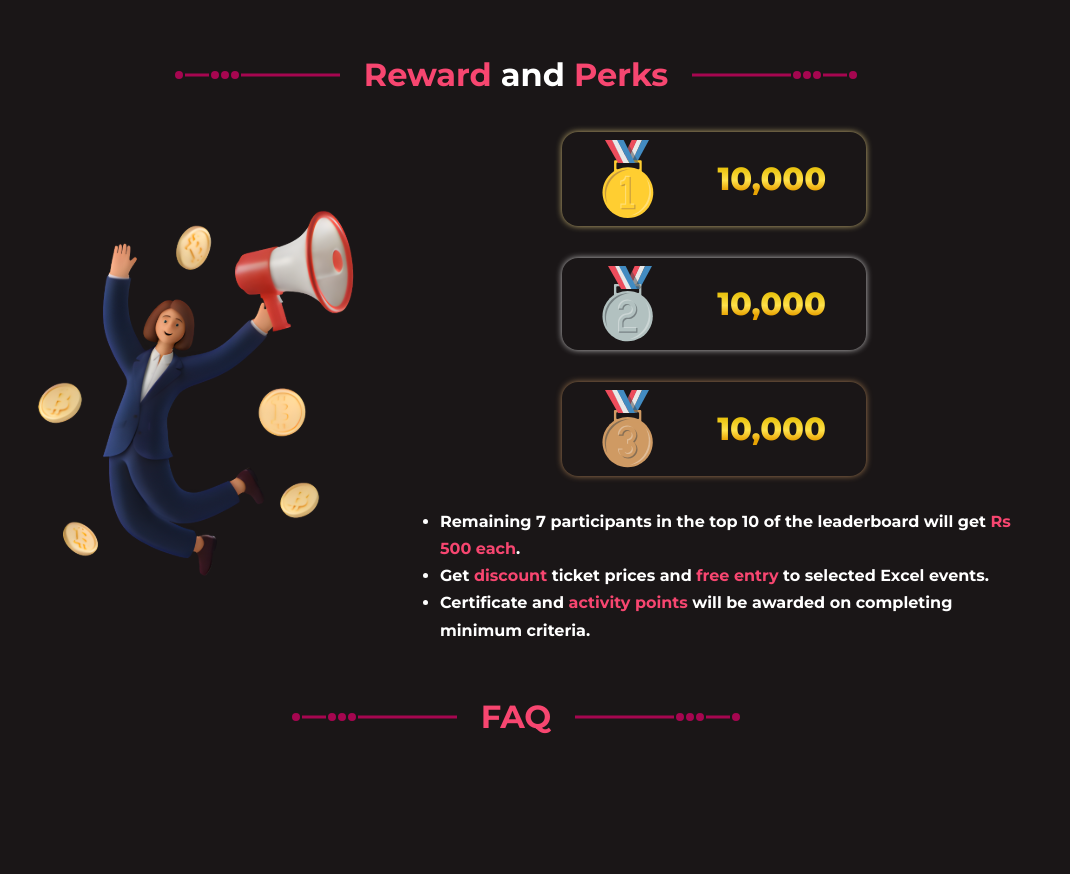
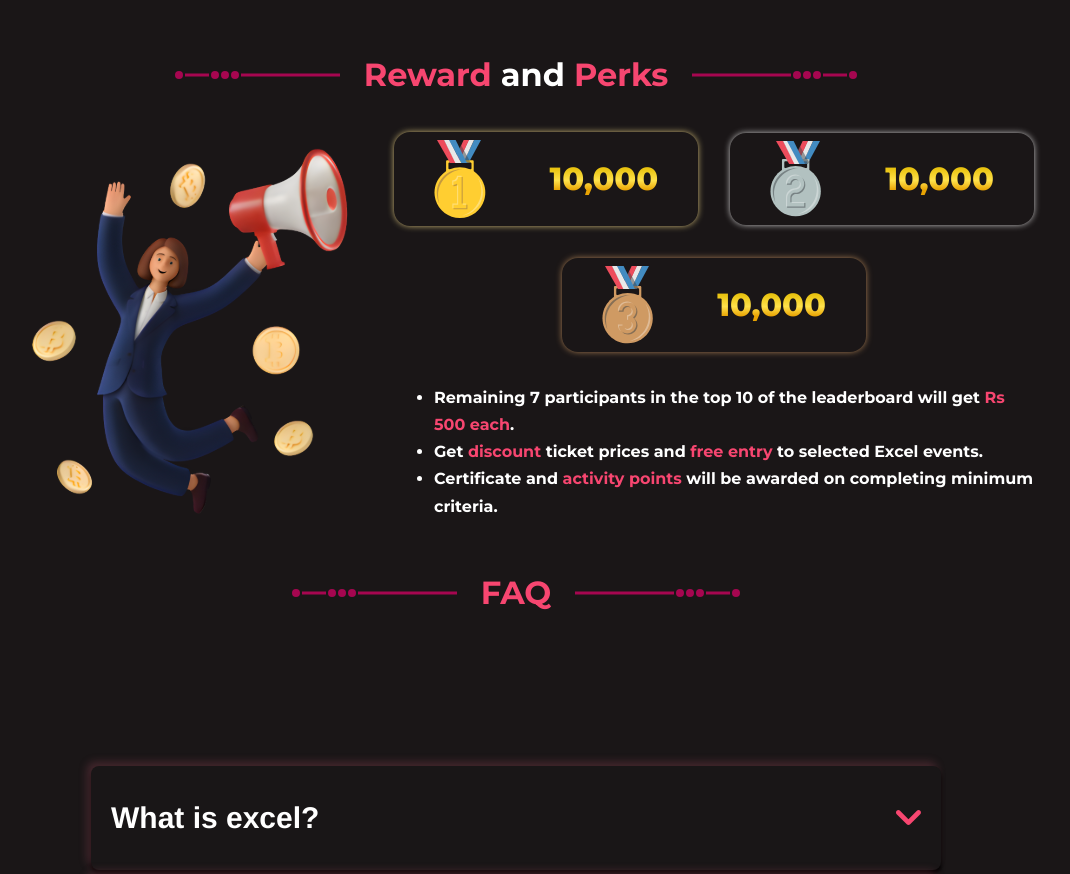
Before and after one commit to Excel2023Web/excelerate-2023, a React (Create React App) app: page / in a window 1280 px wide. Shown: the part 2340-3214 px from the top of the page, without its empty margins (124-1194 px from the left). Built offline with nearby package versions, Linux system fonts and the light colour scheme.

Commit message:
reward layout changed

```diff
--- a/src/components/Rewards/Reward.css
+++ b/src/components/Rewards/Reward.css
@@ -31,7 +31,13 @@
     justify-content: space-around;
     align-items: center;
     gap: 2rem;
-    flex-wrap: wrap;
+}
+.reward__right__middle{
+    width:100%;
+    display:flex;
+    justify-content:center;
+    align-items:center;
+    margin-top:2rem;
 }
 
 .reward__cards__priz {
--- a/src/components/Rewards/Reward.jsx
+++ b/src/components/Rewards/Reward.jsx
@@ -30,6 +30,8 @@ function Reward() {
               <img src={secondplace} alt="" />
               <h2>10,000</h2>
             </div>
+          </div>
+          <div className="reward__right__middle">
             <div className="reward__cards__priz reward__third__prize">
               <img src={thirdplace} alt="" />
               <h2>10,000</h2>
```
